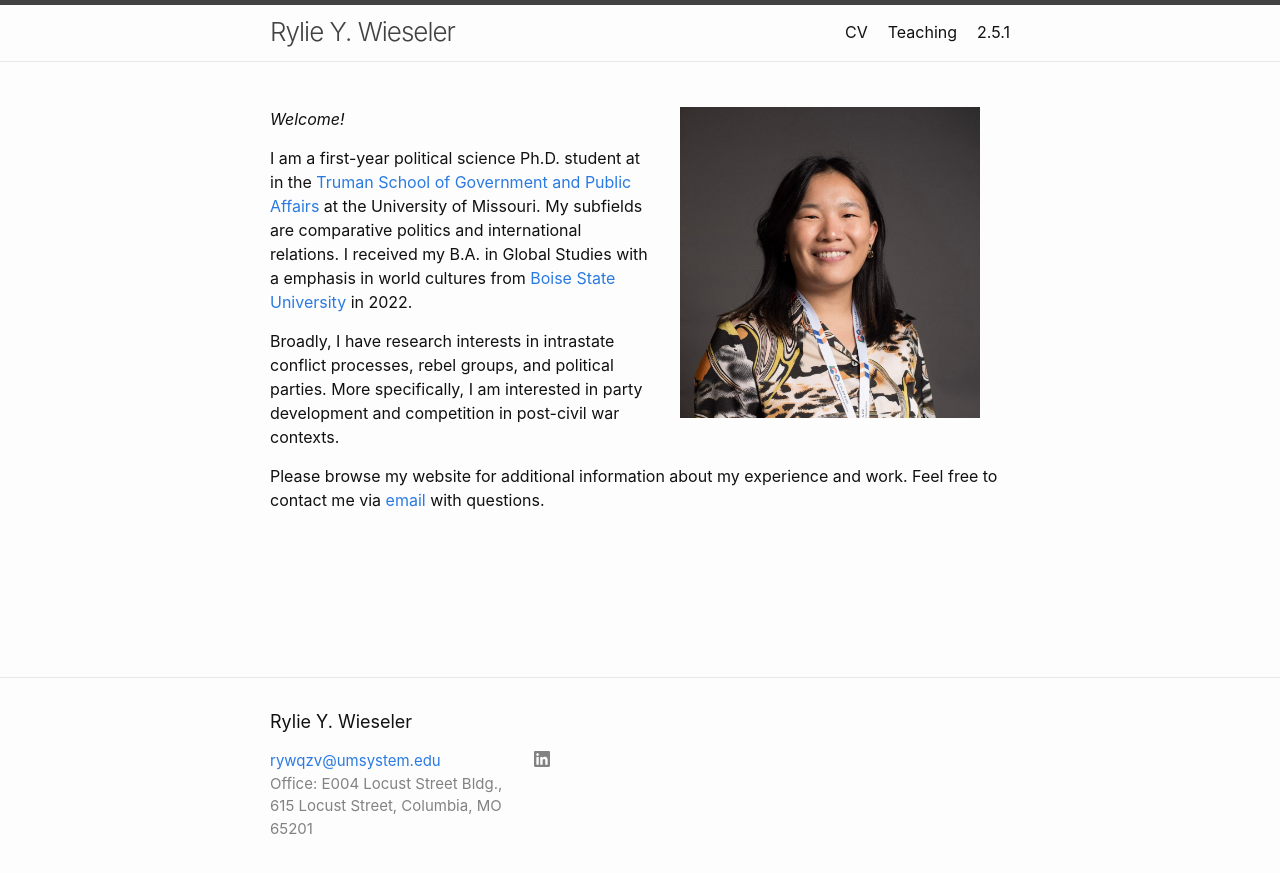
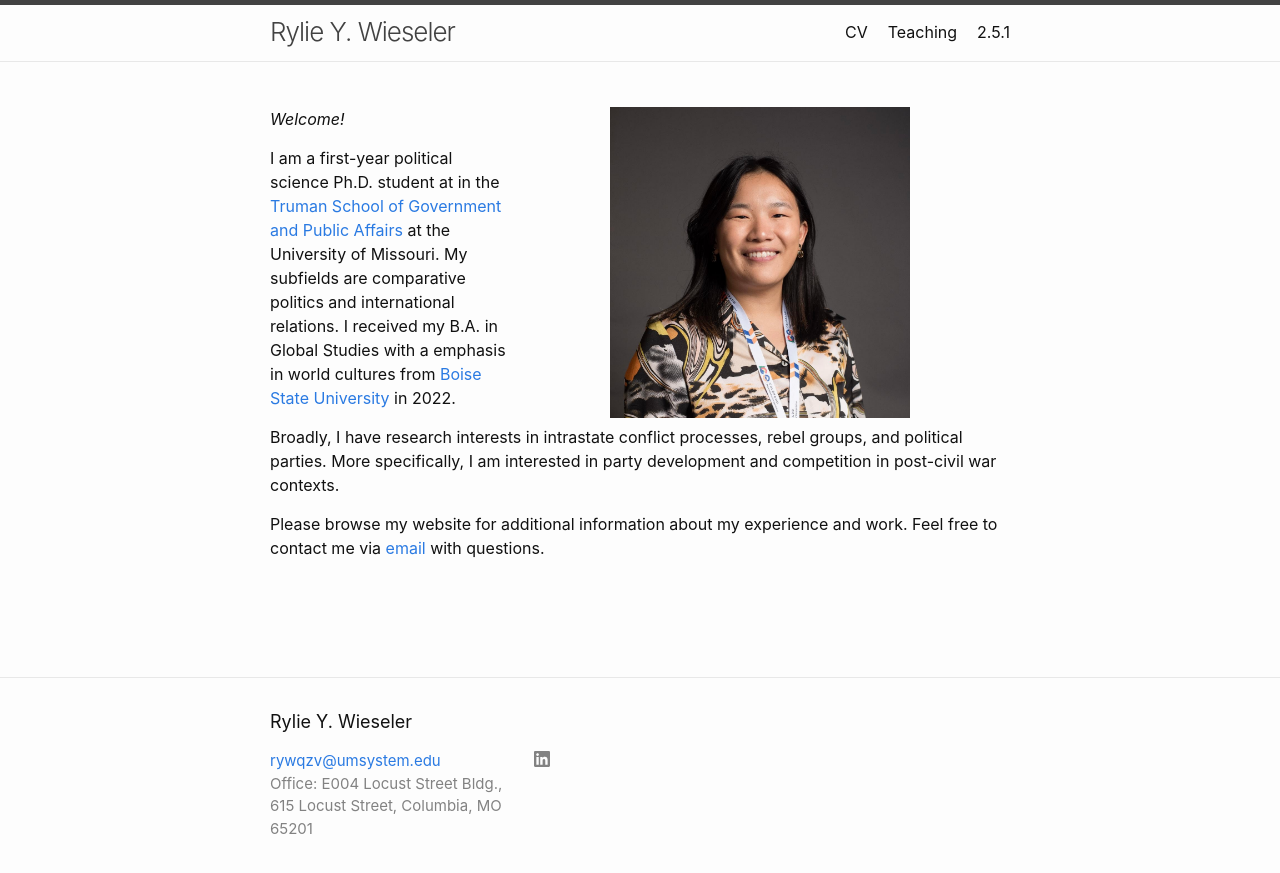
Before and after one commit to ryliewieseler/ryliewieseler.github.io, a Jekyll site: the page built from index.md, in a window 1280 px wide. Shown: the top 873 px of the page. Built offline with Jekyll 4.4.1, drawn with Linux system fonts in a browser that asks for light colours.

Commit message:
Update index.md

```diff
--- a/index.md
+++ b/index.md
@@ -8,7 +8,7 @@
 layout: home
 ---
 
-<img align="right" src="files/wieseler.jpg" width="300" hspace="30" />
+<img align="right" src="files/wieseler.jpg" width="300" hspace="100" />
 
 _Welcome!_
 
```
